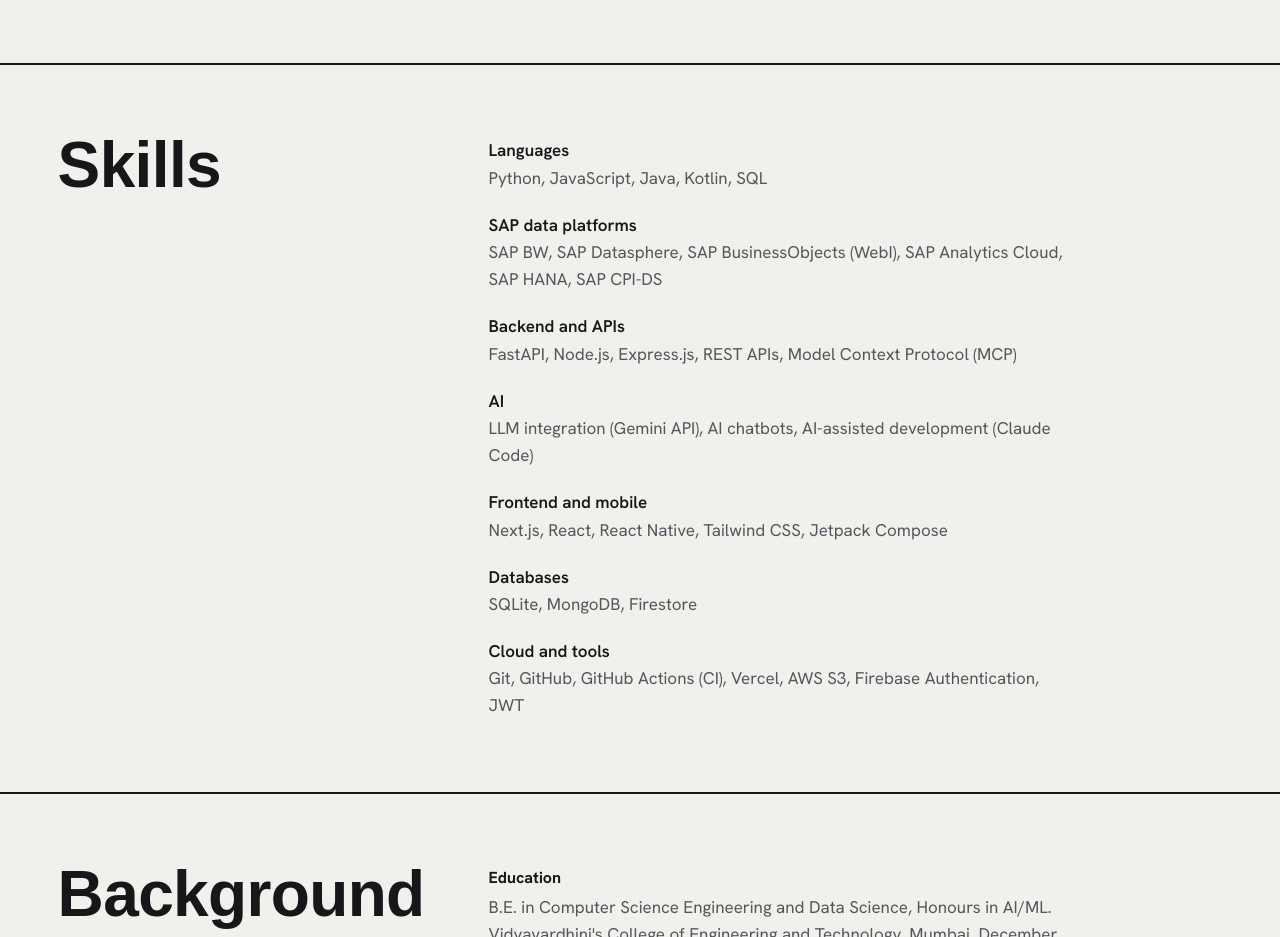
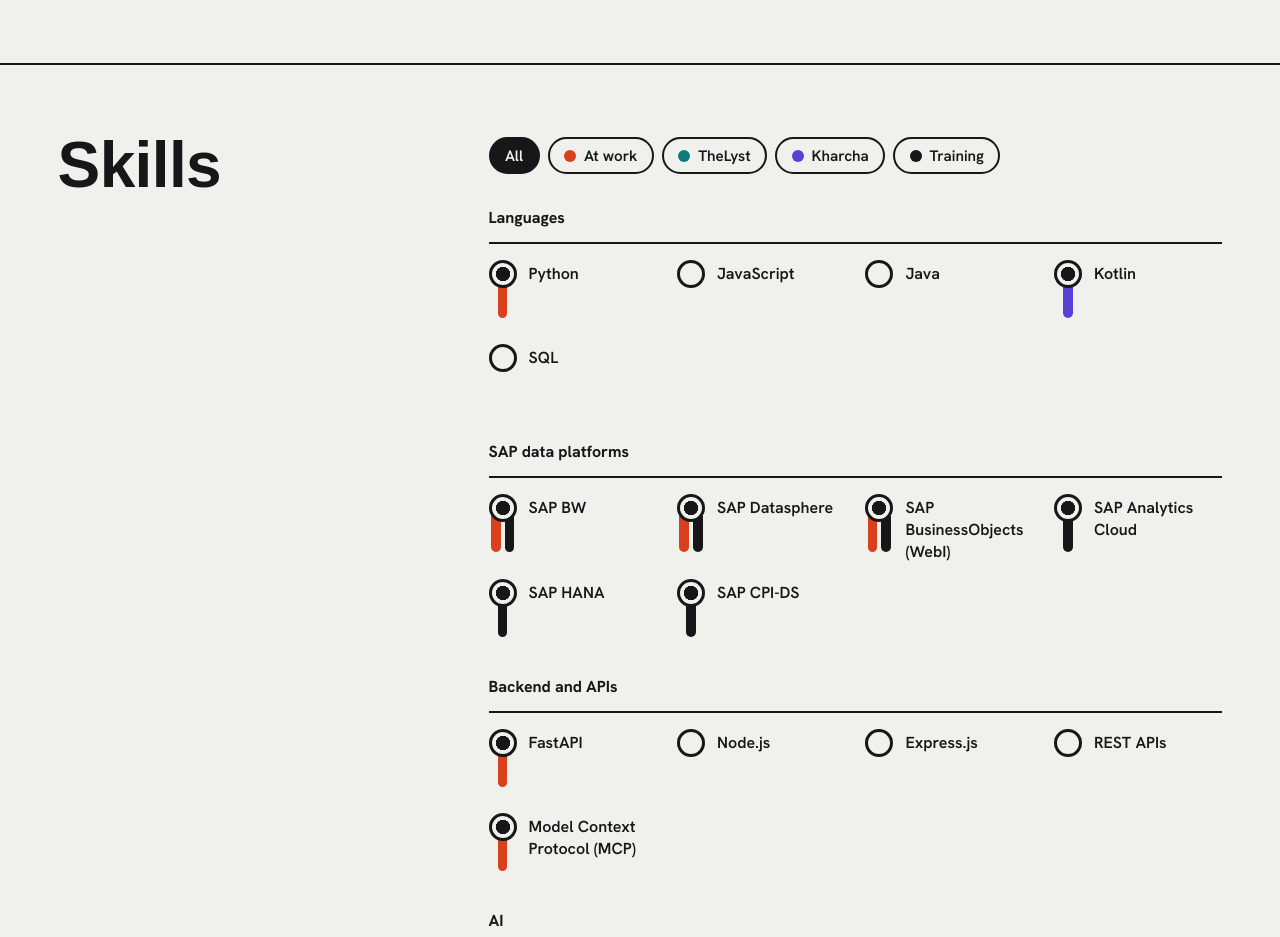
Before and after one commit to meleo2125/portfolio, a Next.js app: page / in a window 1280 px wide. Shown: the part 3340-4277 px from the top of the page. Built offline with nearby package versions, Linux system fonts and the light colour scheme; a web font is replaced by a local one.

Commit message:
Use the skills patch panel on the home page
Owner approved. The plain list in site.ts is replaced by skillsPanel, so
there is one source of truth for skills.

```diff
--- a/src/components/site/Sections.tsx
+++ b/src/components/site/Sections.tsx
@@ -1,6 +1,7 @@
 import Image from "next/image";
 import { PatchBay } from "@/components/site/PatchBay";
-import { background, bay, contact, footer, links, nav, projects, site, skills, work, writing } from "@/content/site";
+import { SkillsPanel } from "@/components/site/SkillsPanel";
+import { background, bay, contact, footer, links, nav, projects, site, skills, skillsPanel, work, writing } from "@/content/site";
 
 /* Page sections, in the order set by docs/IA_AND_COPY.md. Server components; text comes from src/content/site.ts. */
 
@@ -36,14 +37,14 @@ function ContactLinks({ resume = false, email = true }: { resume?: boolean; emai
 }
 
 /* Heading on the left, content on the right: the quiet sections after the projects. */
-function QuietSection({ id, heading, children }: { id: string; heading: string; children: React.ReactNode }) {
+function QuietSection({ id, heading, wide = false, children }: { id: string; heading: string; wide?: boolean; children: React.ReactNode }) {
   return (
     <section id={id} aria-labelledby={`${id}-h`} className="gutter border-t-2 border-ink py-[clamp(3rem,9vh,5.5rem)]">
       <div className="grid gap-6 bay:grid-cols-[4fr_8fr] bay:gap-x-16">
         <h2 id={`${id}-h`} className="t-project m-0">
           {heading}
         </h2>
-        <div className="max-w-[62ch]">{children}</div>
+        <div className={wide ? "" : "max-w-[62ch]"}>{children}</div>
       </div>
     </section>
   );
@@ -245,15 +246,8 @@ export function Writing() {
 
 export function Skills() {
   return (
-    <QuietSection id="skills" heading={skills.heading}>
-      <dl className="m-0 grid gap-5">
-        {skills.groups.map((g) => (
-          <div key={g.name}>
-            <dt className="font-semibold">{g.name}</dt>
-            <dd className="m-0 text-muted">{g.items.join(", ")}</dd>
-          </div>
-        ))}
-      </dl>
+    <QuietSection id="skills" heading={skills.heading} wide>
+      <SkillsPanel groups={skillsPanel} />
     </QuietSection>
   );
 }
--- a/src/content/site.ts
+++ b/src/content/site.ts
@@ -106,18 +106,8 @@ export const writing = {
   text: "I wrote 8 technical articles on Ruby on Rails and statistics for beginners, with 33,000+ total views. Each one has 5–10 FAQs, and the code samples were revised after editorial and peer review.",
 };
 
-export const skills = {
-  heading: "Skills",
-  groups: [
-    { name: "Languages", items: ["Python", "JavaScript", "Java", "Kotlin", "SQL"] },
-    { name: "SAP data platforms", items: ["SAP BW", "SAP Datasphere", "SAP BusinessObjects (WebI)", "SAP Analytics Cloud", "SAP HANA", "SAP CPI-DS"] },
-    { name: "Backend and APIs", items: ["FastAPI", "Node.js", "Express.js", "REST APIs", "Model Context Protocol (MCP)"] },
-    { name: "AI", items: ["LLM integration (Gemini API)", "AI chatbots", "AI-assisted development (Claude Code)"] },
-    { name: "Frontend and mobile", items: ["Next.js", "React", "React Native", "Tailwind CSS", "Jetpack Compose"] },
-    { name: "Databases", items: ["SQLite", "MongoDB", "Firestore"] },
-    { name: "Cloud and tools", items: ["Git", "GitHub", "GitHub Actions (CI)", "Vercel", "AWS S3", "Firebase Authentication", "JWT"] },
-  ],
-};
+/* The skills themselves are in skillsPanel at the end of this file. */
+export const skills = { heading: "Skills" };
 
 export const background = {
   heading: "Background",
```
Also changed, not shown: 3 other files (tests, documents, lock files or other folders).
